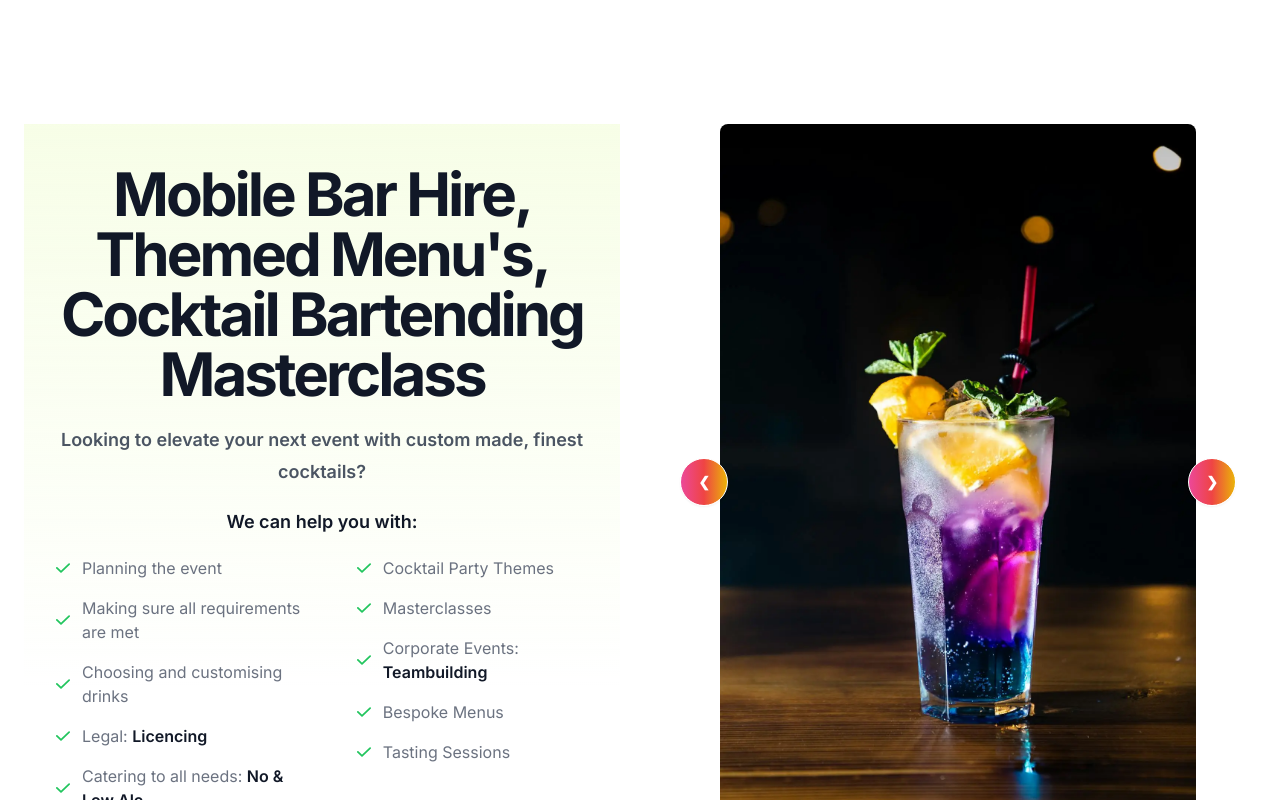
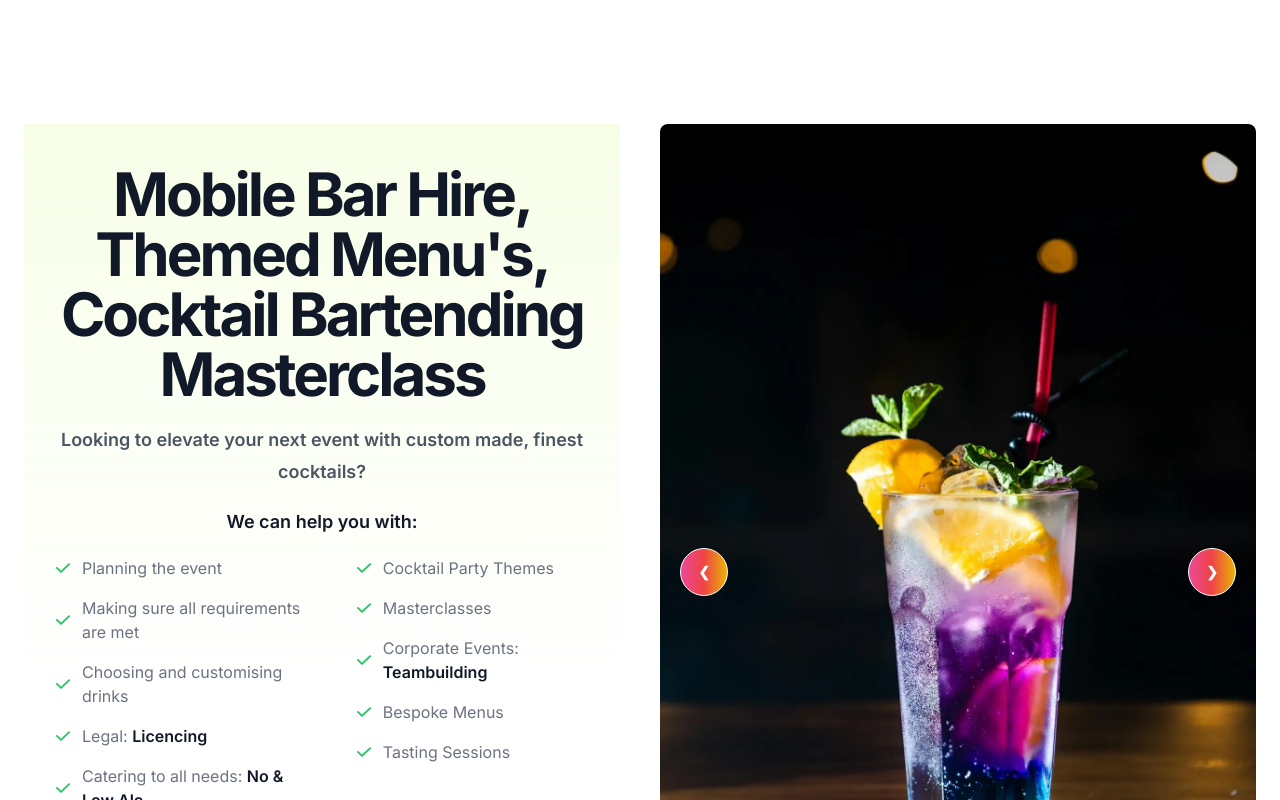
Before and after one commit to amora92/tailwind_mybartenders, a Next.js app: page / in a window 1280 px wide. Shown: the part 1560-2360 px from the top of the page. Built offline with nearby package versions, Linux system fonts and the light colour scheme.

Commit message:
Update Carousel.tsx

```diff
--- a/components/Carousel.tsx
+++ b/components/Carousel.tsx
@@ -41,11 +41,11 @@
           <div key={index} className='w-full flex-shrink-0'>
             <Image
               src={image.src}
-              className='w-4/5 mx-auto rounded-lg overflow-hidden'
+              className='w-full h-auto rounded-lg'
               alt={image.alt}
               loading='lazy' // Defer loading until near viewport
-              width={800} // Example width attribute
-              height={600} // Example height attribute
+              width={800} // Use actual image width
+              height={600} // Use actual image height
             />
           </div>
         ))}
```
